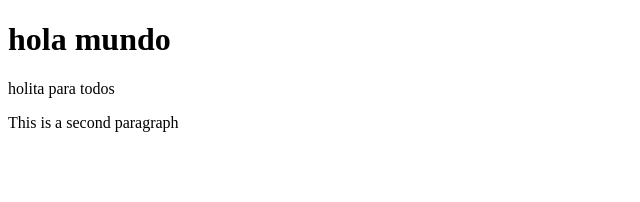
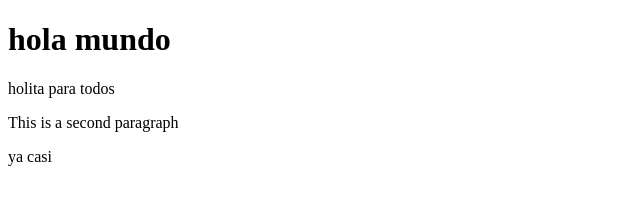
Before and after one commit to andresreyes23/git-test, a website: page index.html in a window 1280 px wide. Shown: the full height of the page, 0-640 px from the left. Drawn offline with Linux system fonts and the light colour scheme.

Commit message:
fourth commit

```diff
--- a/index.html
+++ b/index.html
@@ -5,5 +5,6 @@
      <h1> hola mundo </h1>
      <p>holita para todos</p>
      <p>This is a second paragraph</p>
+     <p>ya casi</p>
     </body>
 </html>
```
Also changed, not shown: package.json (added, +24 -0 lines), 2 other files.
